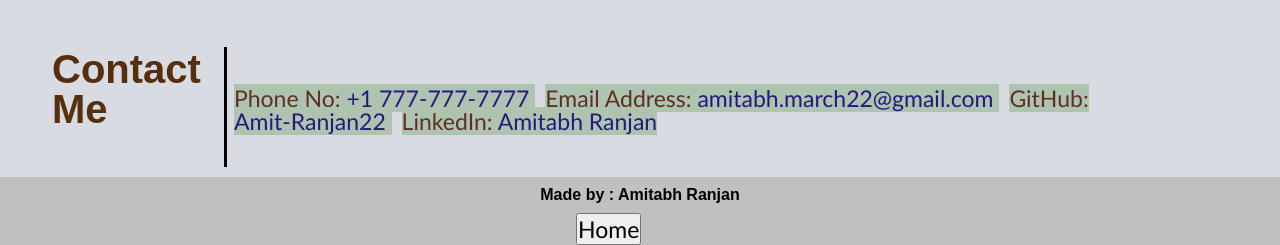
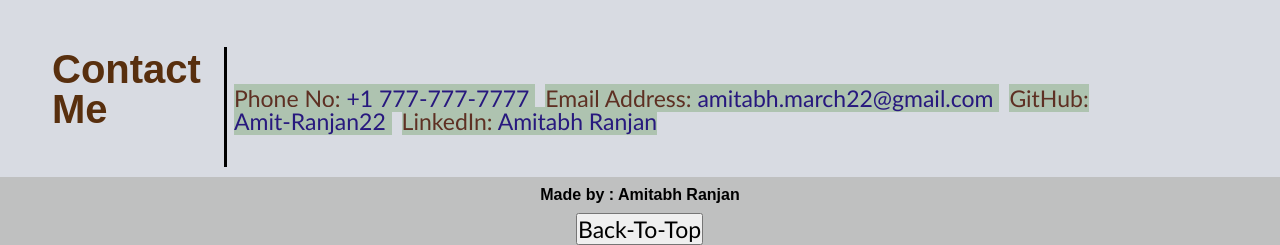
Before and after one commit to Amit-Ranjan22/UpdatedPortfolio-Amitabh_Ranjan, a plain HTML site: page index.html in a window 1280 px wide. Shown: the part 1615-1860 px from the top of the page. Drawn offline with Linux system fonts and the light colour scheme; files whose address does not match are found by name.

```diff
--- a/index.html
+++ b/index.html
@@ -144,7 +144,7 @@
         </div>
         <div class="footer">
             <h2>Made by : Amitabh Ranjan</h2>
-            <a href="#navbar"><button>Home</button></a>
+            <a href="#navbar"><button>Back-To-Top</button></a>
         </div>
     </footer>
 </body>
```
Also changed, not shown: 1 other file.
